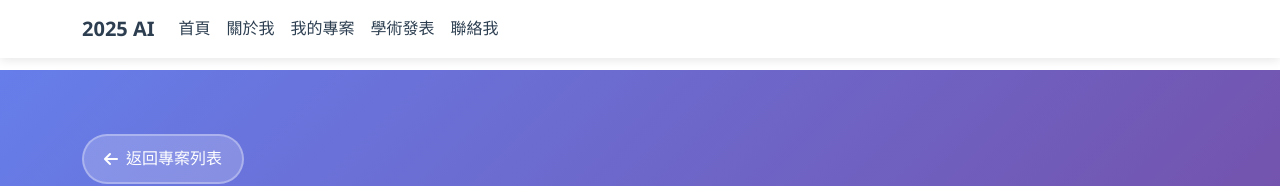
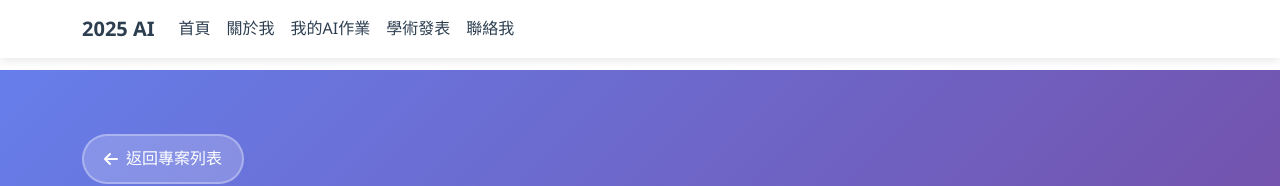
Before and after one commit to weichingmei/weichingmei.github.io, a plain HTML site: page unit.html in a window 1280 px wide. Shown: the top 186 px of the page. Drawn offline with nearby package versions, Linux system fonts and the light colour scheme.

Commit message:
Update unit.html

```diff
--- a/unit.html
+++ b/unit.html
@@ -28,7 +28,7 @@
                         <a class="nav-link" href="index.html#about">關於我</a>
                     </li>
                     <li class="nav-item">
-                        <a class="nav-link" href="index.html#projects">我的專案</a>
+                        <a class="nav-link" href="index.html#projects">我的AI作業</a>
                     </li>
                     <li class="nav-item">
                         <a class="nav-link" href="index.html#publications">學術發表</a>
```
